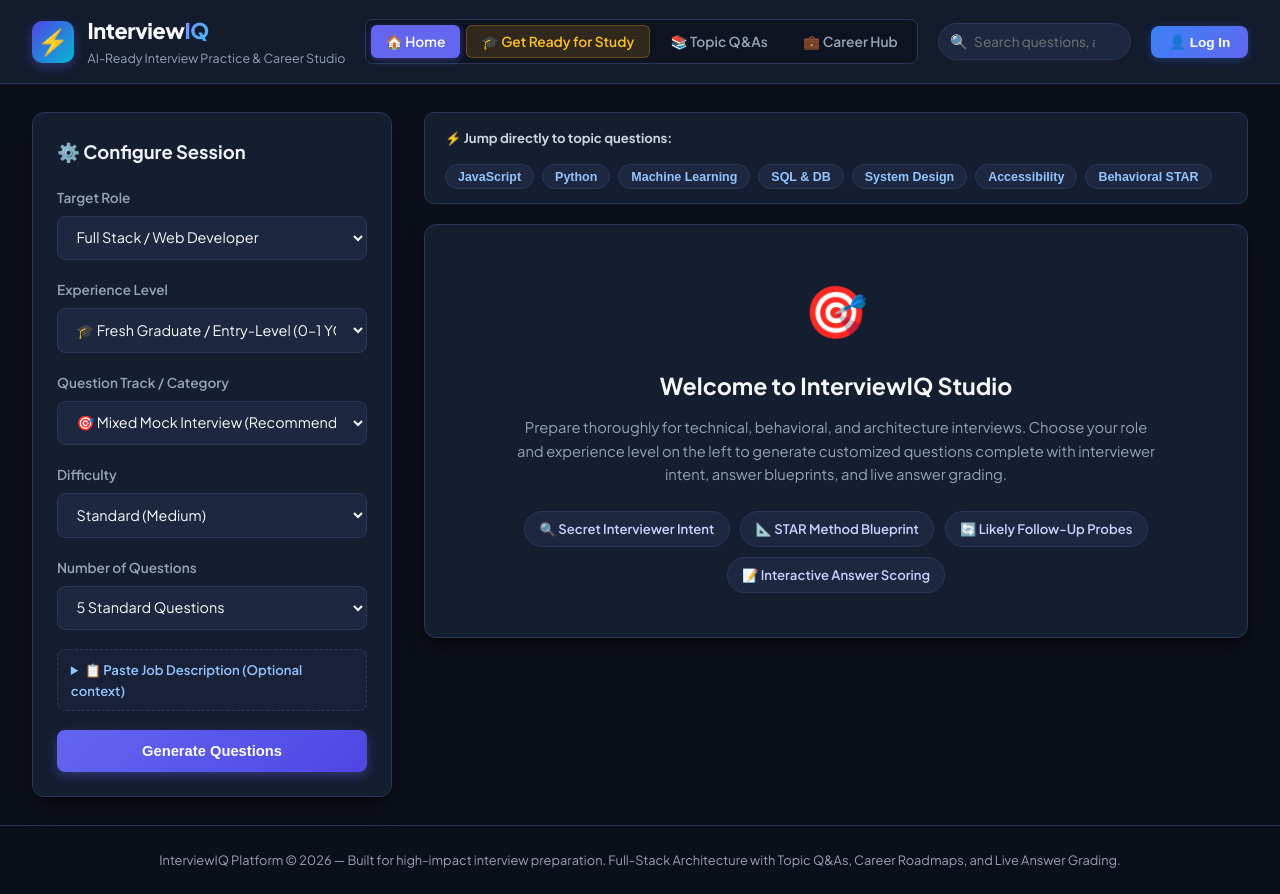
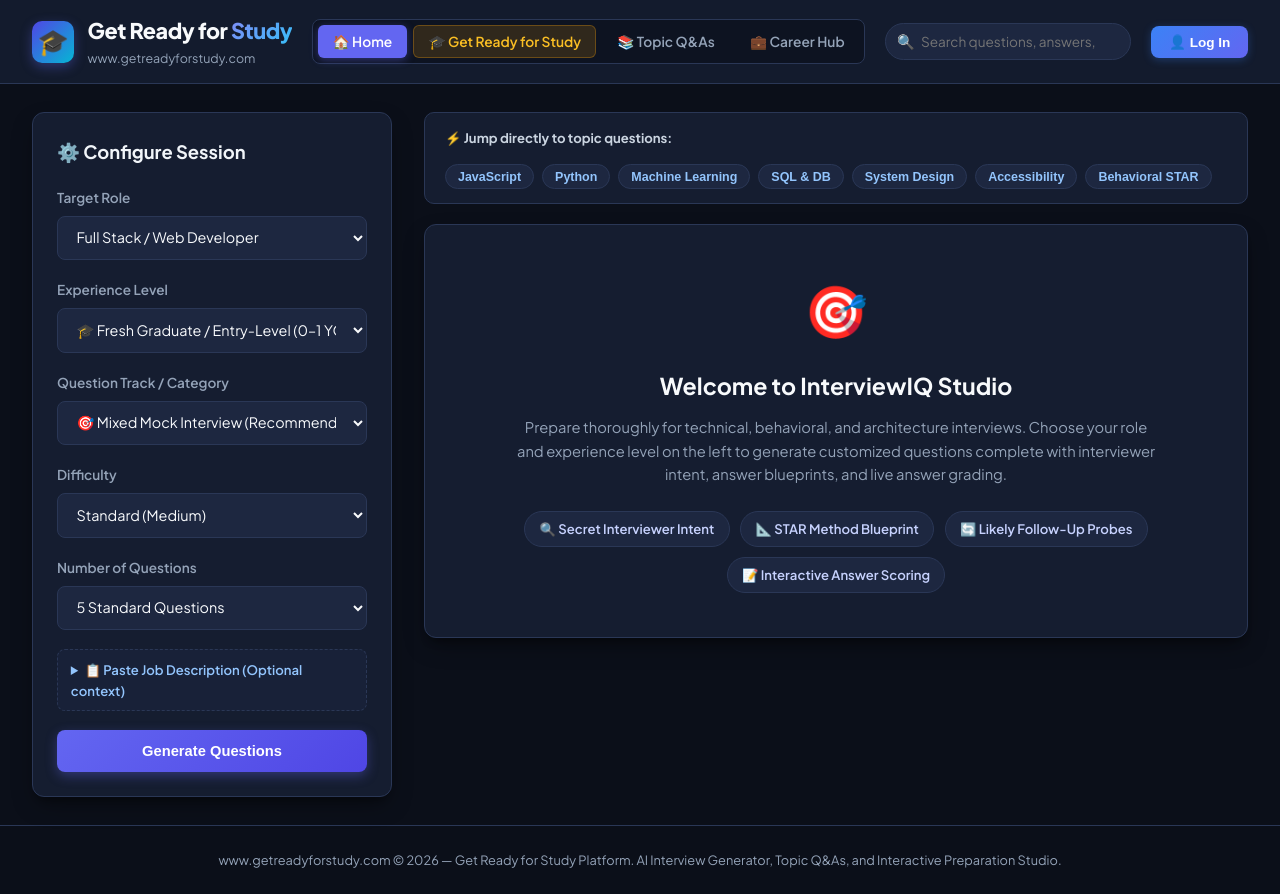
Before and after one commit to VardhanReddy-21/interview-question-generator, a website: page public/index.html in a window 1280 px wide. Drawn offline with Linux system fonts and the light colour scheme.

Commit message:
feat: rebrand header, title, modal, and footer to www.getreadyforstudy.com

```diff
--- a/public/index.html
+++ b/public/index.html
@@ -3,7 +3,7 @@
 <head>
   <meta charset="UTF-8" />
   <meta name="viewport" content="width=device-width, initial-scale=1.0" />
-  <title>InterviewIQ — Smart Interview Question Generator, Topic Q&As & Career Hub</title>
+  <title>www.getreadyforstudy.com — Get Ready for Study Platform</title>
   <link rel="preconnect" href="https://fonts.googleapis.com" />
   <link rel="preconnect" href="https://fonts.gstatic.com" crossorigin />
   <link href="https://fonts.googleapis.com/css2?family=Plus+Jakarta+Sans:wght@400;500;600;700;800&family=JetBrains+Mono:wght@400;500&display=swap" rel="stylesheet" />
@@ -15,10 +15,10 @@
     <div class="header-container">
       <!-- Brand & Home link -->
       <div class="brand" id="brand-home" title="Go to Home">
-        <div class="brand-icon">⚡</div>
+        <div class="brand-icon">🎓</div>
         <div>
-          <h1 class="brand-title">Interview<span class="gradient-text">IQ</span></h1>
-          <p class="brand-subtitle">AI-Ready Interview Practice & Career Studio</p>
+          <h1 class="brand-title">Get Ready for <span class="gradient-text">Study</span></h1>
+          <p class="brand-subtitle">www.getreadyforstudy.com</p>
         </div>
       </div>
 
@@ -411,9 +411,9 @@
     <div class="modal-card">
       <button class="modal-close-btn" id="modal-close-btn" title="Close">✕</button>
       <div class="modal-header">
-        <div class="modal-brand-icon">⚡</div>
-        <h3 class="modal-title">Welcome to InterviewIQ</h3>
-        <p class="modal-subtitle">Sign in to save your practice sessions and track your interview readiness.</p>
+        <div class="modal-brand-icon">🎓</div>
+        <h3 class="modal-title">Welcome to Get Ready for Study</h3>
+        <p class="modal-subtitle">Sign in to www.getreadyforstudy.com to track your interview practice and readiness.</p>
       </div>
 
       <div class="modal-tabs">
@@ -453,7 +453,7 @@
 
   <!-- Footer -->
   <footer class="app-footer">
-    <p>InterviewIQ Platform &copy; 2026 — Built for high-impact interview preparation. Full-Stack Architecture with Topic Q&As, Career Roadmaps, and Live Answer Grading.</p>
+    <p>www.getreadyforstudy.com &copy; 2026 — Get Ready for Study Platform. AI Interview Generator, Topic Q&As, and Interactive Preparation Studio.</p>
   </footer>
 
   <script src="app.js"></script>
```
